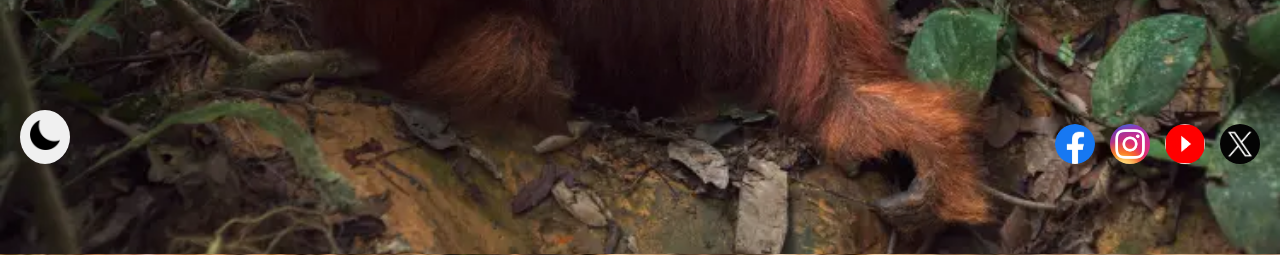
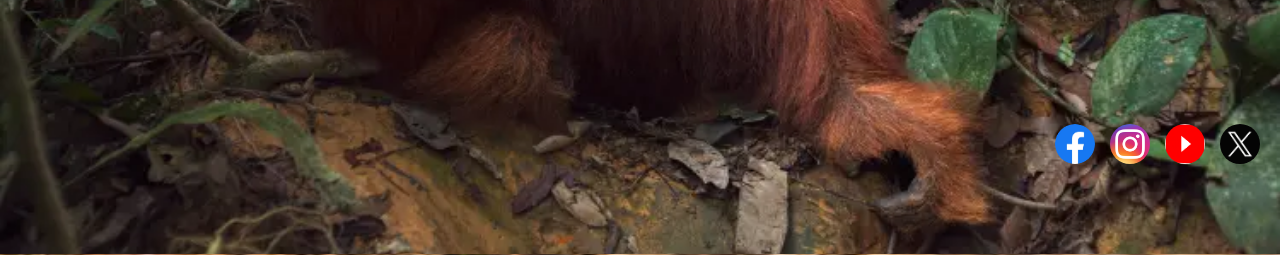
Before and after one commit to ZubRahman/Komodo-Hub, a Flask app: page / in a window 1280 px wide. Shown: the part 616-871 px from the top of the page. Run offline with Flask 3, Linux system fonts and the light colour scheme.

Commit message:
Add files via upload

```diff
--- a/static/css/style.css
+++ b/static/css/style.css
@@ -1,6 +1,8 @@
 /* General Styles */
 body {
   background-color: white;
+  color: black;
+  transition: background-color 0.3s, color 0.3s;
   background-image: url('../images/wildlifeimage.png');
   background-blend-mode: lighten;
   background-repeat: no-repeat;
--- a/templates/Index.html
+++ b/templates/Index.html
@@ -13,7 +13,6 @@
         }
 
         body {
-            background-color: white;
             margin: 0;
             padding: 0;
             font-family: Arial, sans-serif;
@@ -132,31 +131,6 @@
             margin-top: 10px; /* Space between the background and the content below */
             height: auto;
         }
-
-        .mode-toggle {
-            position: fixed;
-            bottom: 20px;
-            left: 20px;
-            background-color: #f0f0f0;
-            padding: 10px;
-            border-radius: 50%;
-            cursor: pointer;
-            transition: background-color 0.3s;
-        }
-
-        .mode-toggle:hover {
-            background-color: #ddd;
-        }
-
-        .mode-toggle img {
-            width: 30px;
-            height: 30px;
-        }
-
-        body.dark-mode {
-            background-color: #000000;
-            color: white;
-        }
     </style>
 </head>
 <body>
@@ -185,11 +159,10 @@
         </div>
     </div>
 
-    <!-- Additional content or second image -->
     <div class="second-image"></div>
 
     <div class="image-text-container">
-        <img src="../static/images/rhino.webp" alt="Wildlife Image" class="side-image">
+        <img src="../static/images/rhino.webp" alt="thirdimage" class="side-image">
         <div class="side-text">
             <h2>Conservation Efforts</h2>
             <p>We are working tirelessly to protect wildlife through research, habitat restoration, and education. Join us in making a difference and preserving the planet's biodiversity.</p>
@@ -207,6 +180,7 @@
     <div class="footer">
         <p>&copy; 2025 Komodo Hub. All Rights Reserved.</p>
         <p><a href="terms-and-conditions.html">Terms and Conditions</a></p>
+
     </div>
 
     <div class="social-media">
@@ -224,27 +198,5 @@
         </a>
     </div>
 
-    <div class="mode-toggle" onclick="toggleMode()">
-        <img src="../static/images/darkmode.png" alt="Toggle Dark Mode">
-    </div>
-
-    <script>
-        function toggleMode() {
-            // Toggle the 'dark-mode' class on the body element
-            document.body.classList.toggle('dark-mode')
-            // Change the icon for toggle
-            const modeIcon = document.querySelector('.mode-toggle img')
-            if (document.body.classList.contains('dark-mode')) {
-                modeIcon.src = '../static/images/Lightmode on.png' // Change to sun icon for light mode
-                modeIcon.alt = 'Toggle Light Mode'
-            } else {
-                modeIcon.src = '../static/images/darkmode.png' // Change to moon icon for dark mode
-                modeIcon.alt = 'Toggle Dark Mode'
-            }
-        }
-</script>
-
-
-
 </body>
 </html>
```
